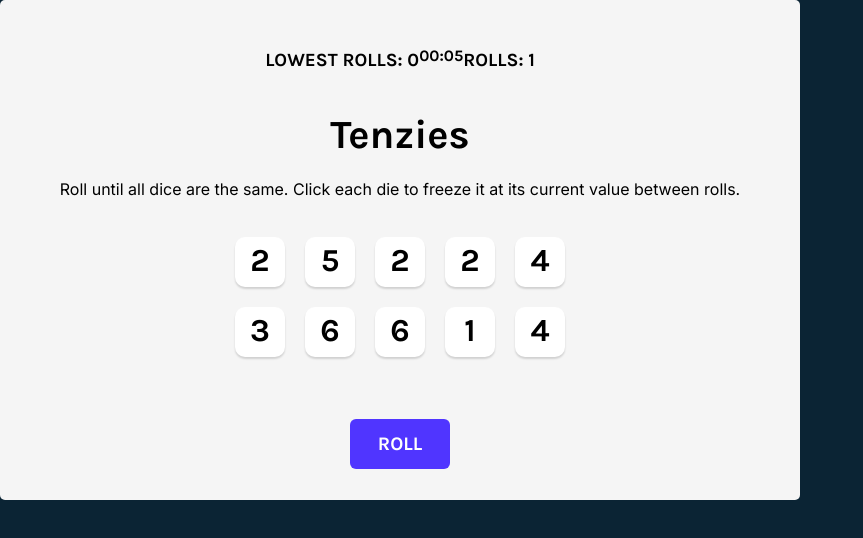
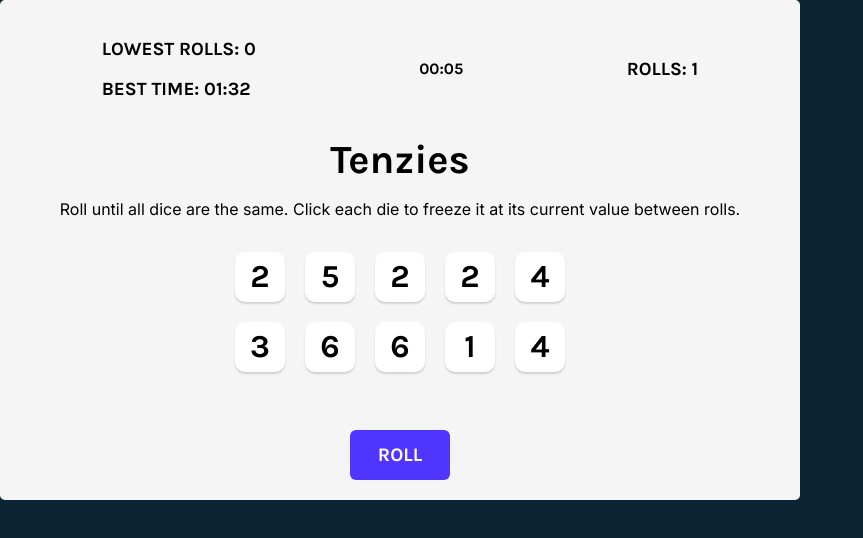
Before and after one commit to shal0054/Tenzies, a React app: page / in a window 1280 px wide. Shown: the top 538 px of the page, without its empty margins (0-863 px from the left). Built offline with nearby package versions, Linux system fonts and the light colour scheme.

Commit message:
add score header

```diff
--- a/components/Header.js
+++ b/components/Header.js
@@ -1,11 +1,14 @@
 import React from 'react';
 import Timer from './Timer';
 
-export default function Header({lowestRolls, numOfRolls}) {
+export default function Header({lowestRolls, numOfRolls, bestTime}) {
 
   return (
     <div className="header">
-      <h3>{`LOWEST ROLLS: ${lowestRolls}`}</h3>
+      <div className="best">
+        <h3>{`LOWEST ROLLS: ${lowestRolls}`}</h3>
+        <h3>BEST TIME: 01:32</h3>
+      </div>
       <Timer />
       <h3>{`ROLLS: ${numOfRolls}`}</h3>
     </div>
--- a/style.css
+++ b/style.css
@@ -16,18 +16,16 @@ main {
     padding: 20px;
     display: flex;
     flex-direction: column;
+    justify-content: space-between;
+    align-items: center;
+}
+
+.header {
+    width: 100%;
+    display: flex;
     justify-content: space-around;
     align-items: center;
   }
-
-  .header {
-    display: flex;
-    justify-content: space-between;
-  }
-
-.header h3 {
-    /* padding: 1.5rem; */
-}
 
 .title {
     font-size: 40px;
```
Also changed, not shown: index.pack.js.
